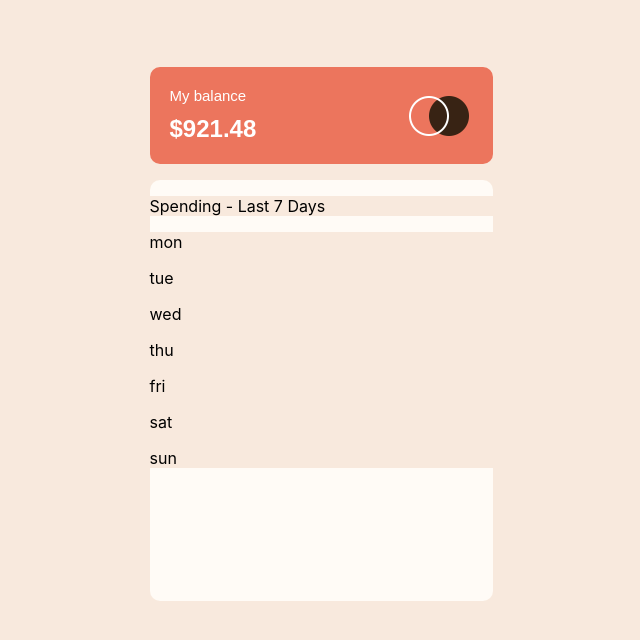
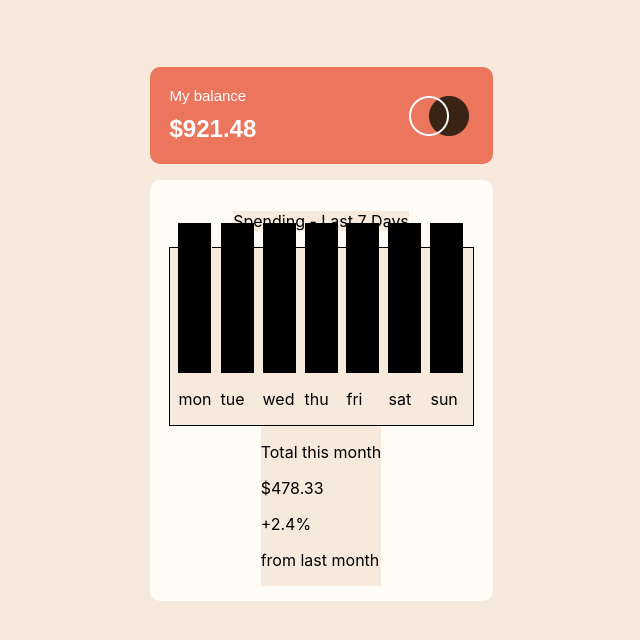
Before and after one commit to dlavrentev/expenses-chart-component, a React (Create React App) app: page / in a window 1280 px wide. Shown: the top 640 px of the page, without its empty margins (319-959 px from the left). Built offline with nearby package versions, Linux system fonts and the light colour scheme.

Commit message:
css update

```diff
--- a/src/App.css
+++ b/src/App.css
@@ -66,4 +66,24 @@
   background: #FFFBF6;
   border-radius: 10px;
   margin-top: 16px;
+  display: flex;
+  flex-direction: column;
+  justify-content: center;
+  align-items: center;
 }
+
+.chart-container {
+  display: flex;
+  width: 303px;
+  height: 177px;
+  flex-direction: row;
+  justify-content: space-evenly;
+  align-items: flex-end;
+  border: solid black 1px;
+}
+
+.money-container {
+  width: 33px;
+  height: 150px;
+  background: black;
+}
--- a/src/Components/Spending.js
+++ b/src/Components/Spending.js
@@ -9,49 +9,49 @@ export default function Spending() {
         <div className='chart-container'>
 
           <div className='day-container'>
-            <div className='chart-container'></div>
+            <div className='money-container'>1</div>
             <p>mon</p>
           </div>
 
           <div className='day-container'>
-            <div className='chart-container'></div>
+            <div className='money-container'>1</div>
             <p>tue</p>
           </div>
 
           <div className='day-container'>
-            <div className='chart-container'></div>
+            <div className='money-container'>1</div>
             <p>wed</p>
           </div>
 
           <div className='day-container'>
-            <div className='chart-container'></div>
+            <div className='money-container'>1</div>
             <p>thu</p>
           </div>
 
           <div className='day-container'>
-            <div className='chart-container'></div>
+            <div className='money-container'>1</div>
             <p>fri</p>
           </div>
 
           <div className='day-container'>
-            <div className='chart-container'></div>
+            <div className='money-container'>1</div>
             <p>sat</p>
           </div>
 
           <div className='day-container'>
-            <div className='chart-container'></div>
+            <div className='money-container'>1</div>
             <p>sun</p>
           </div>
         </div>
 
         <div className='month-container'>
             <div className='month-container-left'>
-                <p className='month-p1'></p>
-                <p className='month-p2'></p>
+                <p className='month-p1'>Total this month</p>
+                <p className='month-p2'>$478.33</p>
             </div>
             <div className='month-container-right'>
-                <p className='month-p3'></p>
-                <p className='month-p4'></p>
+                <p className='month-p3'>+2.4%</p>
+                <p className='month-p4'>from last month</p>
             </div>
         </div>
 
```
